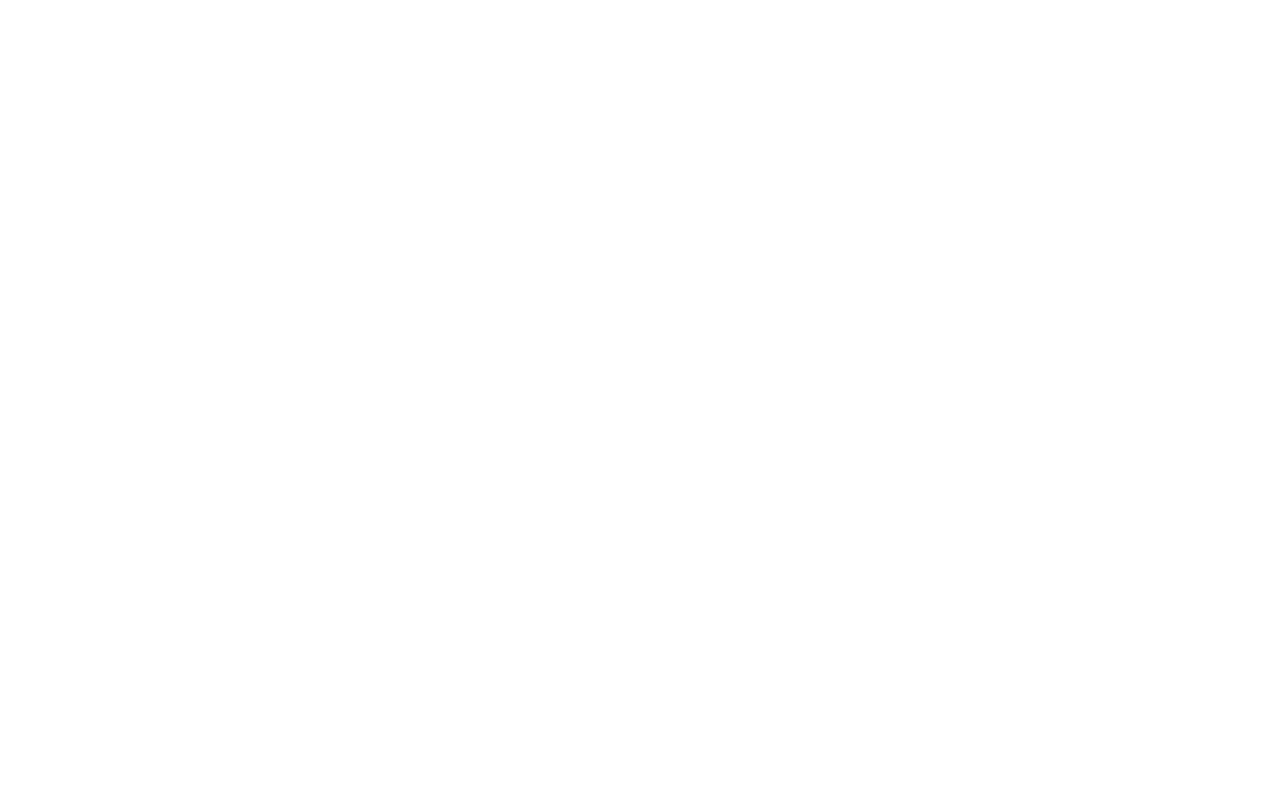
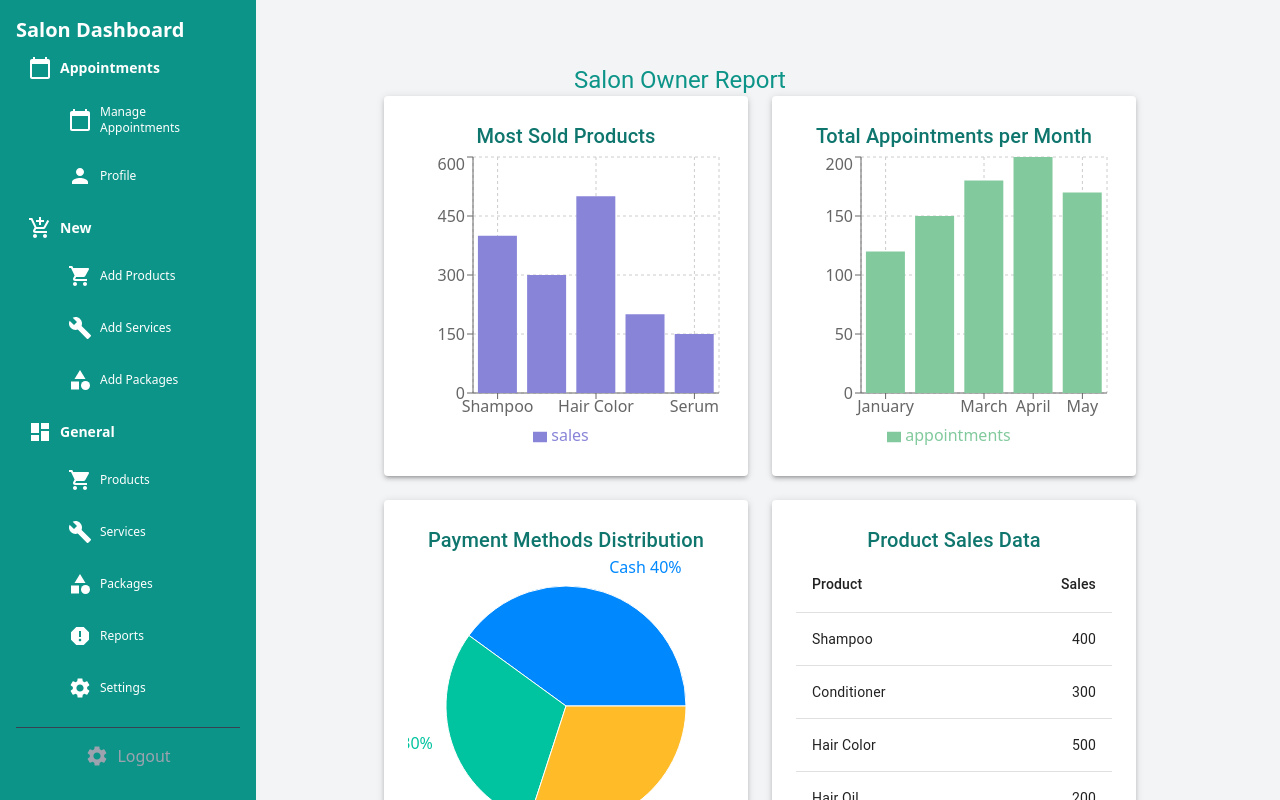
Before and after one commit to ShravaniR2412/SASS, a React (Vite) app in the folder client/: page /admin/reports in a window 1280 px wide. Before the commit this address had no page. Built offline with nearby package versions, Linux system fonts and the light colour scheme.

Commit message:
Admin report updates

```diff
--- a/client/src/App.jsx
+++ b/client/src/App.jsx
@@ -25,6 +25,7 @@
 import PaymentHistory from './components/Paymenthistory';
 import { Settings } from '@mui/icons-material';
 import Cprofile from './components/Cprofile';
+import AdminReport from './components/AdminReport';
 
 
 
@@ -61,6 +62,7 @@
           <Route path="addservices" element={<AddServices />} />
           <Route path="addpackages" element={<AddPackages />} />
           <Route path="addproducts" element={<AddProducts />} />
+          <Route path="reports" element={<AdminReport />} />
           <Route path="services/update/:id" element={<UpdateService />} />
           <Route path="products/update/:id" element={<EditProduct />} />
           <Route path="packages/update/:id" element={<EditPackage />} />
--- /dev/null
+++ b/client/src/components/AdminReport.jsx
@@ -0,0 +1,123 @@
+import React from 'react';
+import {
+  BarChart, Bar, XAxis, YAxis, CartesianGrid, Tooltip, Legend, ResponsiveContainer,
+  PieChart, Pie, Cell
+} from 'recharts';
+import { Box, Typography, Paper, Table, TableBody, TableCell, TableContainer, TableHead, TableRow } from '@mui/material';
+
+const AdminReport = () => {
+  // Sample data for most sold products (replace with actual data)
+  const productData = [
+    { name: 'Shampoo', sales: 400 },
+    { name: 'Conditioner', sales: 300 },
+    { name: 'Hair Color', sales: 500 },
+    { name: 'Hair Oil', sales: 200 },
+    { name: 'Serum', sales: 150 },
+  ];
+
+  // Sample data for appointments per month
+  const appointmentsData = [
+    { name: 'January', appointments: 120 },
+    { name: 'February', appointments: 150 },
+    { name: 'March', appointments: 180 },
+    { name: 'April', appointments: 200 },
+    { name: 'May', appointments: 170 },
+  ];
+
+  // Sample data for payments (could be cash, card, online)
+  const paymentData = [
+    { name: 'Cash', value: 400 },
+    { name: 'Card', value: 300 },
+    { name: 'Online', value: 300 },
+  ];
+
+  const COLORS = ['#0088FE', '#00C49F', '#FFBB28', '#FF8042'];
+
+  return (
+   <div className=" ">
+    <div className="min-h-screen p-10 bg-gray-100 ml-40 mr-20">
+      <Typography variant="h5" className="text-teal-600 m-5 mb-6 font-bold text-center ">Salon Owner Report</Typography>
+
+      <div className="grid grid-cols-1 md:grid-cols-2 gap-6  ml-40">
+        {/* Bar chart for most sold products */}
+        <Paper elevation={3} className="p-6">
+          <Typography variant="h6" className="text-teal-700 mb-4 font-semibold text-center">Most Sold Products</Typography>
+          <ResponsiveContainer width="100%" height={300}>
+            <BarChart data={productData}>
+              <CartesianGrid strokeDasharray="3 3" />
+              <XAxis dataKey="name" />
+              <YAxis />
+              <Tooltip />
+              <Legend />
+              <Bar dataKey="sales" fill="#8884d8" />
+            </BarChart>
+          </ResponsiveContainer>
+        </Paper>
+
+        {/* Line chart or bar chart for total appointments */}
+        <Paper elevation={3} className="p-6">
+          <Typography variant="h6" className="text-teal-700 mb-4 font-semibold text-center">Total Appointments per Month</Typography>
+          <ResponsiveContainer width="100%" height={300}>
+            <BarChart data={appointmentsData}>
+              <CartesianGrid strokeDasharray="3 3" />
+              <XAxis dataKey="name" />
+              <YAxis />
+              <Tooltip />
+              <Legend />
+              <Bar dataKey="appointments" fill="#82ca9d" />
+            </BarChart>
+          </ResponsiveContainer>
+        </Paper>
+
+        {/* Pie chart for payments */}
+        <Paper elevation={3} className="p-6">
+          <Typography variant="h6" className="text-teal-700 mb-4 font-semibold text-center">Payment Methods Distribution</Typography>
+          <ResponsiveContainer width="100%" height={300}>
+            <PieChart>
+              <Pie
+                data={paymentData}
+                cx="50%"
+                cy="50%"
+                labelLine={false}
+                label={({ name, percent }) => `${name} ${(percent * 100).toFixed(0)}%`}
+                outerRadius={120}
+                fill="#8884d8"
+                dataKey="value"
+              >
+                {paymentData.map((entry, index) => (
+                  <Cell key={`cell-${index}`} fill={COLORS[index % COLORS.length]} />
+                ))}
+              </Pie>
+            </PieChart>
+          </ResponsiveContainer>
+        </Paper>
+
+        {/* Table for Product Sales Data */}
+        <Paper elevation={3} className="p-6">
+          <Typography variant="h6" className="text-teal-700 mb-4 font-semibold text-center">Product Sales Data</Typography>
+          <TableContainer>
+            <Table>
+              <TableHead>
+                <TableRow>
+                  <TableCell>Product</TableCell>
+                  <TableCell align="right">Sales</TableCell>
+                </TableRow>
+              </TableHead>
+              <TableBody>
+                {productData.map((row) => (
+                  <TableRow key={row.name}>
+                    <TableCell>{row.name}</TableCell>
+                    <TableCell align="right">{row.sales}</TableCell>
+                  </TableRow>
+                ))}
+              </TableBody>
+            </Table>
+          </TableContainer>
+        </Paper>
+      </div>
+    </div>
+    </div>
+  );
+};
+
+export default AdminReport;
--- a/package.json
+++ b/package.json
@@ -1,5 +1,9 @@
 {
   "dependencies": {
-    "react-toastify": "^10.0.5"
+    "@emotion/react": "^11.13.3",
+    "@emotion/styled": "^11.13.0",
+    "@mui/material": "^6.1.3",
+    "react-toastify": "^10.0.5",
+    "recharts": "^2.12.7"
   }
 }
```
Also changed, not shown: 1 other file (tests, documents, lock files or other folders).
